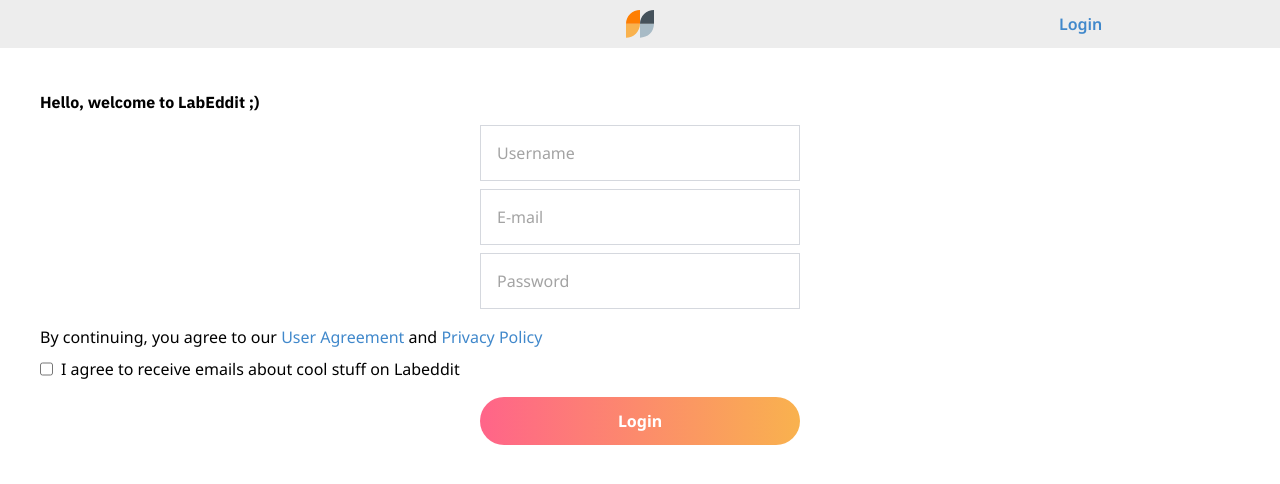
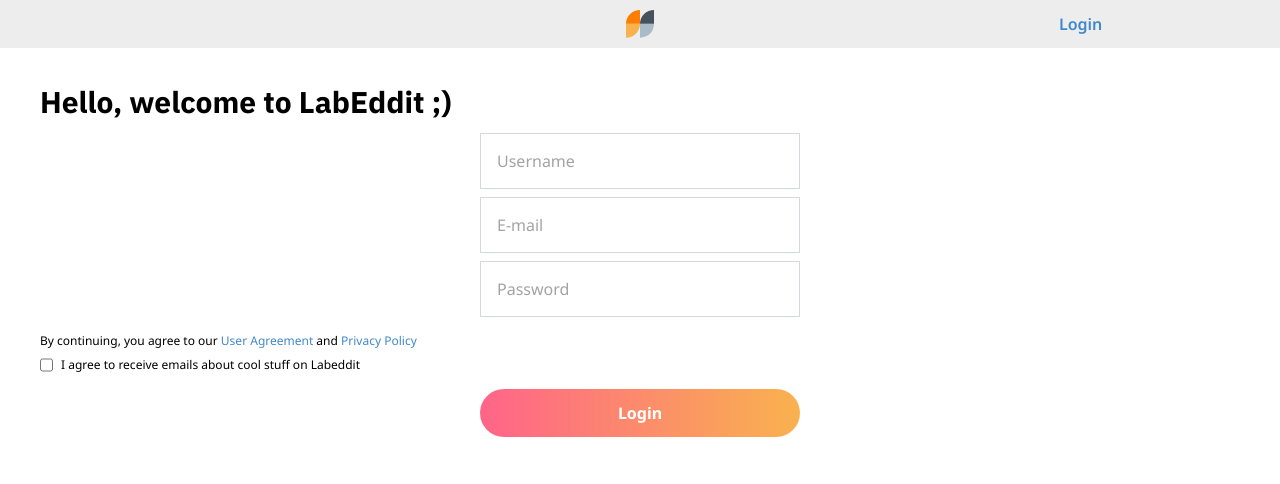
Before and after one commit to LATerada/labeddit-fullstack-project-frontend, a React (Vite) app: page /signup in a window 1280 px wide. Shown: the top 484 px of the page. Built offline with nearby package versions, Linux system fonts and the light colour scheme.

Commit message:
:lipstick: Style update

```diff
--- a/src/components/CommentCard.jsx
+++ b/src/components/CommentCard.jsx
@@ -30,11 +30,11 @@ export const CommentCard = (props) => {
   };
 
   return (
-    <div className="w-80 grid  border-gray-cardBorder border bg-gray-cardBg m-1.5 font-ibm px-2.5 py-2 rounded-xl">
+    <div className="w-80 grid border-gray-cardBorder border bg-gray-cardBg m-1.5 font-ibm px-2.5 py-2 rounded-xl">
       <p className="font-normal text-xs text-gray-inputPost max-h-7">
         Send by {comment.name}
       </p>
-      <p className="flex flex-wrap font-normal text-lg text-black py-4">
+      <p className="flex flex-wrap font-normal text-lg text-black py-4 font-ibm">
         {comment.commentContent}
       </p>
       <div className="flex self-end gap-2 max-h-7">
@@ -43,7 +43,7 @@ export const CommentCard = (props) => {
           <button onClick={() => likeOrDislikeComment(true)}>
             <LikeIcon liked={liked} />
           </button>
-          <span className="font-bold text-xxs">
+          <span className="font-bold text-[9.5px] text-gray-inputPost">
             {comment.likes - comment.dislikes}
           </span>
           <button onClick={() => likeOrDislikeComment(false)}>
--- a/src/components/Header.jsx
+++ b/src/components/Header.jsx
@@ -22,7 +22,7 @@ export const Header = () => {
     <div className="grid grid-cols-3 items-center bg-gray-header h-12">
       {location.pathname.includes("comments") ? (
         <img
-          className="text-gray-mid w-8 ml-7"
+          className="text-gray-mid w-6 ml-7"
           src={closeIcon}
           alt="close icon"
           onClick={() => goToFeedPage(navigate)}
--- a/src/components/PostCard.jsx
+++ b/src/components/PostCard.jsx
@@ -86,7 +86,7 @@ export const PostCard = (props) => {
           <button onClick={() => likeOrDislikePost(true)}>
             <LikeIcon liked={liked} />
           </button>
-          <span className="font-bold text-xxs">
+          <span className="font-bold text-[9.5px] text-gray-inputPost">
             {post.likes - post.dislikes}
           </span>
           <button onClick={() => likeOrDislikePost(false)}>
@@ -98,7 +98,7 @@ export const PostCard = (props) => {
           onClick={() => goToPostCommentsPage(navigate, id)}
         >
           <CommentIcon />
-          <span className="font-normal text-xxs">{post.comments}</span>
+          <span className="font-normal text-[9.5px]">{post.comments}</span>
         </button>
       </div>
     </div>
--- a/src/pages/SignupPage.jsx
+++ b/src/pages/SignupPage.jsx
@@ -64,8 +64,8 @@ const SignupPage = () => {
 
   return (
     <div className="grid grid-rows-7 items-center bg-white h-[calc(100vh-48px)] w-screen">
-      <div className="font-ibm w-full">
-        <h1 className="justify-self-start pl-10 text-black font-bold text-3xl">
+      <div className=" font-ibm w-full">
+        <h1 className="justify-self-start pl-10 text-black font-ibm font-bold text-3xl">
           {welcomeMessage}
         </h1>
       </div>
--- a/tailwind.config.js
+++ b/tailwind.config.js
@@ -2,9 +2,6 @@
 export default {
   content: ["./index.html", "./src/**/*.{js,ts,jsx,tsx}"],
   theme: {
-    fontSize: {
-      xxs: ["9px", "9.5px"],
-    },
     colors: {
       blue: "#4088CB",
       gray: {
```
